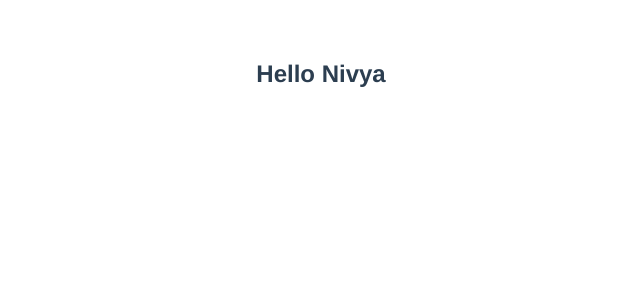
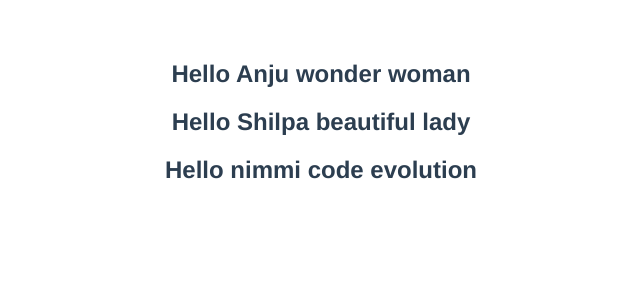
Before and after one commit to nivyapeter/vue-learning, a Vue app in the folder hello-world/: page / in a window 1280 px wide. Shown: the top 300 px of the page, without its empty margins (319-959 px from the left). Built offline with nearby package versions, Linux system fonts and the light colour scheme.

Commit message:
feat: basics of props in vue

```diff
--- a/hello-world/src/App.vue
+++ b/hello-world/src/App.vue
@@ -1,5 +1,9 @@
 <template>
-  <GreetSection />
+  <div>
+    <GreetSection name="Anju" hero-name="wonder woman" />
+    <GreetSection name="Shilpa" hero-name="beautiful lady" />
+    <GreetSection :name="name" :hero-name="channel" />
+  </div>
 </template>
 
 <script>
@@ -8,6 +12,12 @@ export default {
   name: "App",
   components: {
     GreetSection,
+  },
+  data() {
+    return {
+      name: "nimmi",
+      channel: "code evolution",
+    };
   },
 };
 </script>
--- a/hello-world/src/components/GreetSection.vue
+++ b/hello-world/src/components/GreetSection.vue
@@ -1,11 +1,12 @@
 <template>
   <div>
-    <h2>Hello Nivya</h2>
+    <h2>Hello {{ name }} {{ heroName }}</h2>
   </div>
 </template>
 
 <script>
 export default {
   name: "GreetSection",
+  props: ["name", "heroName"],
 };
 </script>
```
